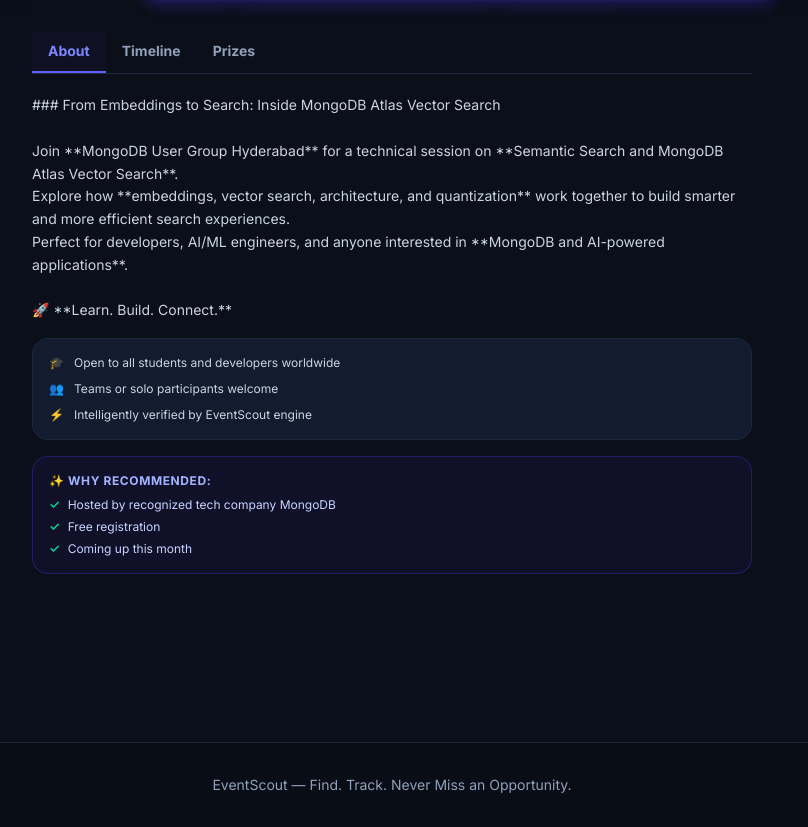
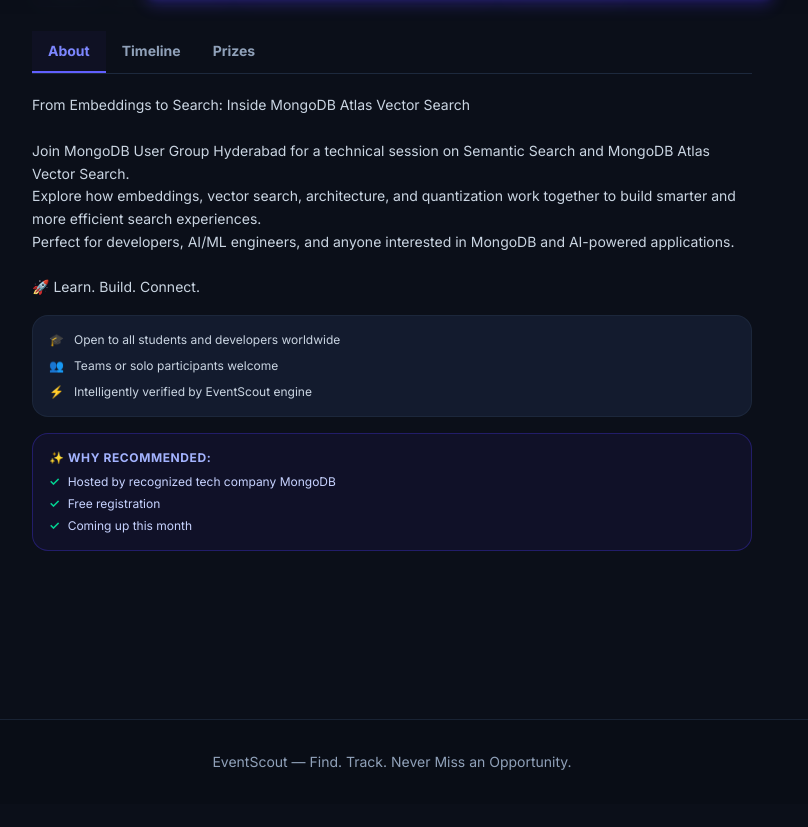
Before and after one commit to SK-Sathyavada-008/eventscout_mobilefirst, a Next.js app in the folder frontend/: page /events/6a9fda6b7754c947b03443db in a window 1280 px wide. Shown: the part 786-1613 px from the top of the page, without its empty margins (248-1056 px from the left). After the commit the page ends 1590 px from the top, so only its background shows below. Built offline with nearby package versions, Linux system fonts and the light colour scheme; no server answers.

Commit message:
Clean raw markdown characters from event descriptions

```diff
--- a/frontend/src/app/events/[id]/page.tsx
+++ b/frontend/src/app/events/[id]/page.tsx
@@ -408,8 +408,14 @@
         {activeTab === "about" && (
           <>
             <p className="whitespace-pre-line text-slate-300 leading-relaxed">
-              {event.description ||
-                "A flagship technical event bringing together passionate developers, students, and tech leaders to innovate and build real-world solutions."}
+              {event.description
+                ? event.description
+                    .replace(/\*\*/g, "")
+                    .replace(/\*/g, "")
+                    .replace(/#/g, "")
+                    .replace(/\[([^\]]+)\]\([^\)]+\)/g, "$1")
+                    .replace(/`/g, "")
+                : "A flagship technical event bringing together passionate developers, students, and tech leaders to innovate and build real-world solutions."}
             </p>
 
             {/* Structured Highlights */}
```
